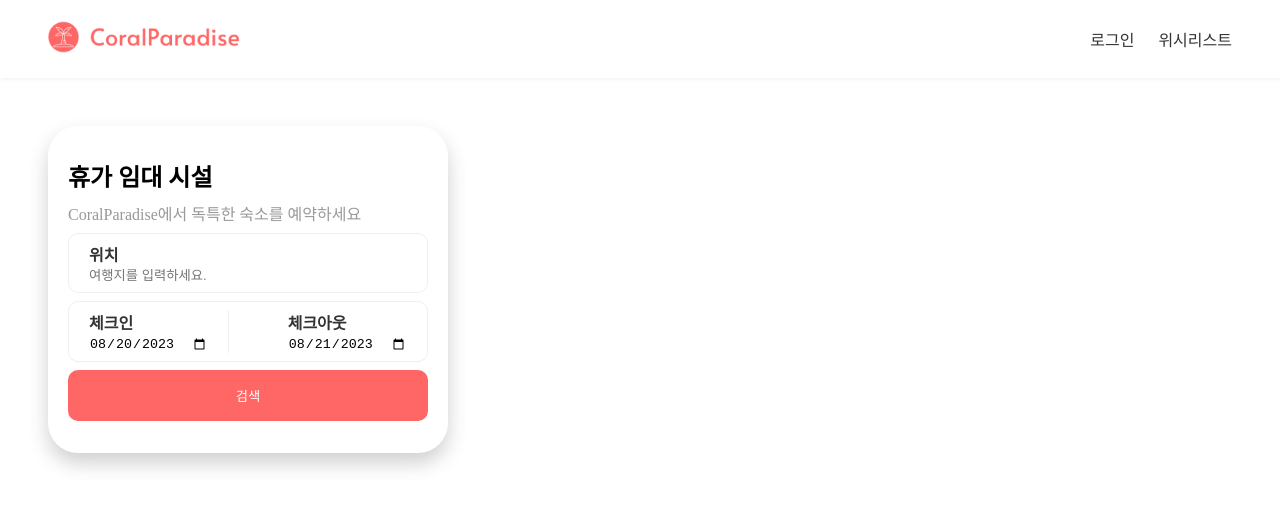
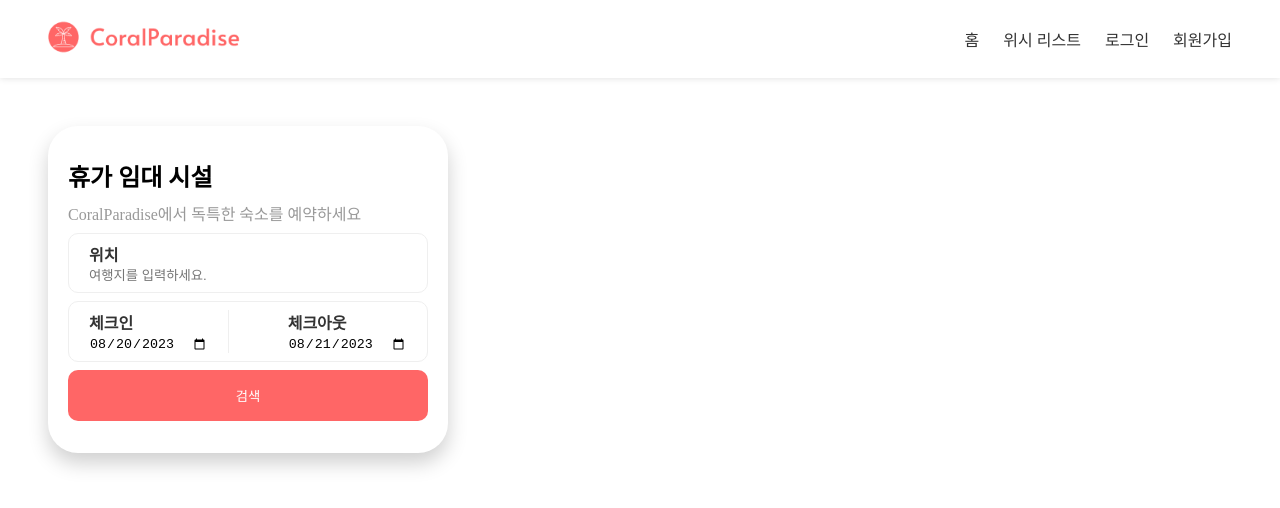
Before and after one commit to hyechong/coralparadise, a React (Create React App) app: page / in a window 1280 px wide. Shown: the top 508 px of the page. Built offline with nearby package versions, Linux system fonts and the light colour scheme; no server answers.

Commit message:
customsearch 0825

```diff
--- a/src/components/Header.js
+++ b/src/components/Header.js
@@ -3,6 +3,32 @@ import { Link } from 'react-router-dom';
 import { styled } from 'styled-components';
 import logo from '../assets/logo.png';
 import { Container } from '../styles/CommonStyles';
+import { RiMenu3Line } from 'react-icons/ri';
+
+const HeaderSection = styled.header`
+  box-shadow: 0 0 7px 0px #ddd;
+
+  .menu-icon {
+    display: none;
+  }
+
+  .header-wrapper {
+    display: flex;
+    justify-content: space-between;
+    align-items: center;
+    padding: 1.8rem 20px;
+
+    .navi {
+      display: flex;
+      gap: 1.25rem;
+
+      a {
+        font-size: 1.125rem;
+        font-weight: 500;
+      }
+    }
+  }
+`;
 
 const NavList = styled.div`
   display: flex;
@@ -29,29 +55,37 @@ const LogoLink = styled(Link)`
     width: 100%;
   }
 `;
-const ShadowHeader = styled(Container)`
-  box-shadow: 1px 1px 5px #efefef;
-`;
 
 const Header = () => {
   return (
-    <header>
-      <ShadowHeader>
+    <HeaderSection>
+      <Container>
         <NavList>
           <LogoLink to='/'>
             <img src={logo} alt='logo' />
           </LogoLink>
           <ul className='navi'>
             <li>
-              <Link to='/'>로그인</Link>
+              <Link to='/'>홈</Link>
             </li>
             <li>
-              <Link to='/wish-lists'>위시리스트</Link>
+              <Link to='/wish-lists'>위시 리스트</Link>
+            </li>
+            <li>
+              <Link to='/signin'>로그인</Link>
+            </li>
+            <li>
+              <Link to='/signup'>회원가입</Link>
             </li>
           </ul>
         </NavList>
-      </ShadowHeader>
-    </header>
+        <div className='menu-icon'>
+          <button>
+            <RiMenu3Line />
+          </button>
+        </div>
+      </Container>
+    </HeaderSection>
   );
 };
 
```
Also changed, not shown: src/components/Button.js (added, +50 -0 lines), src/components/CustomSearch.js (added, +79 -0 lines).
